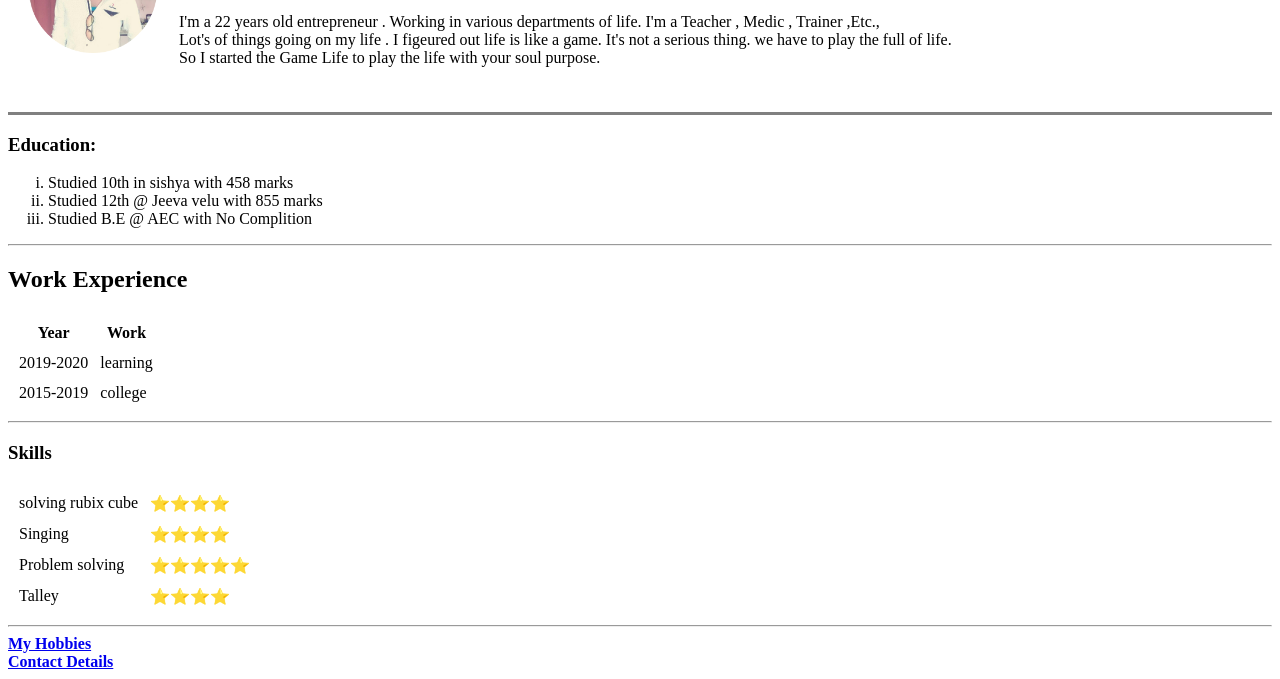
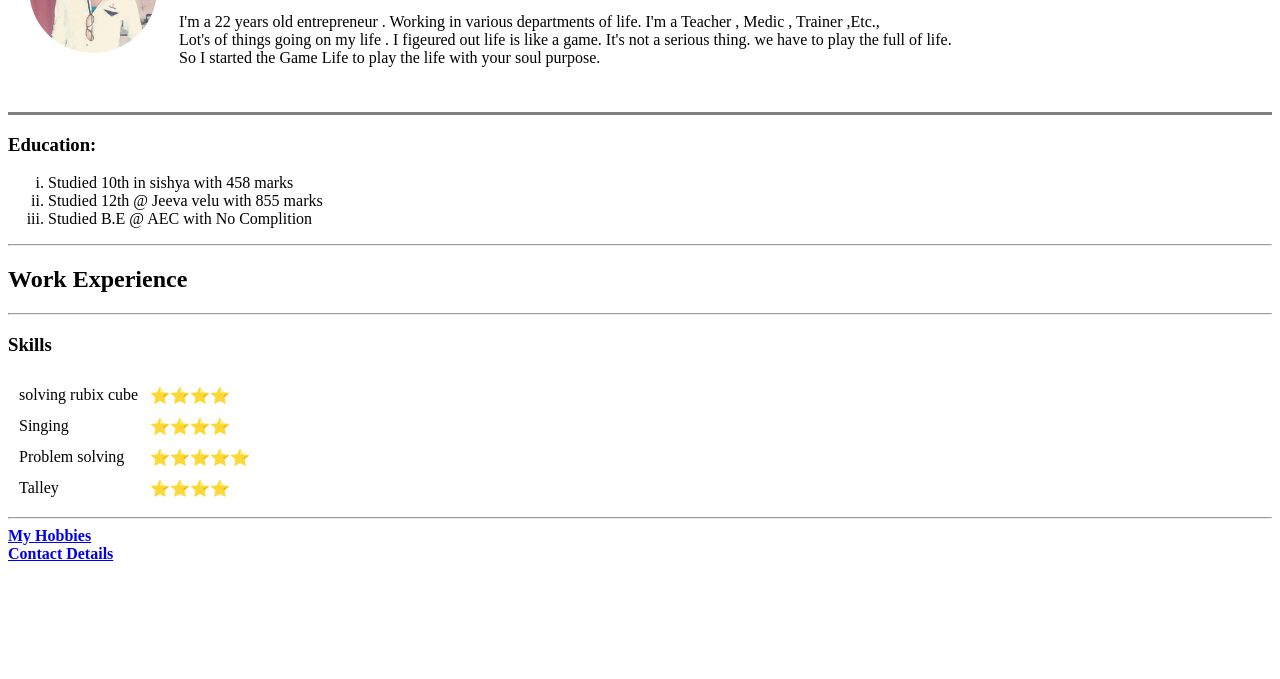
Before and after one commit to Acchukarthick/CV, a plain HTML site: page index.html in a window 1280 px wide. Shown: the part 130-809 px from the top of the page. Drawn offline with Linux system fonts and the light colour scheme.

Commit message:
Update index.html

```diff
--- a/index.html
+++ b/index.html
@@ -27,22 +27,6 @@
   </ol>
   <hr>
   <h2>Work Experience</h2>
-  <table cellspacing="10">
-    <thead>
-      <th>Year</th>
-      <th>Work</th>
-    </thead>
-    <tbody>
-      <tr>
-        <td>2019-2020</td>
-        <td>learning</td>
-      </tr>
-      <tr>
-        <td>2015-2019</td>
-        <td>college</td>
-      </tr>
-    </tbody>
-  </table>
   <hr />
   <h3>Skills</h3>
   <table>
```
